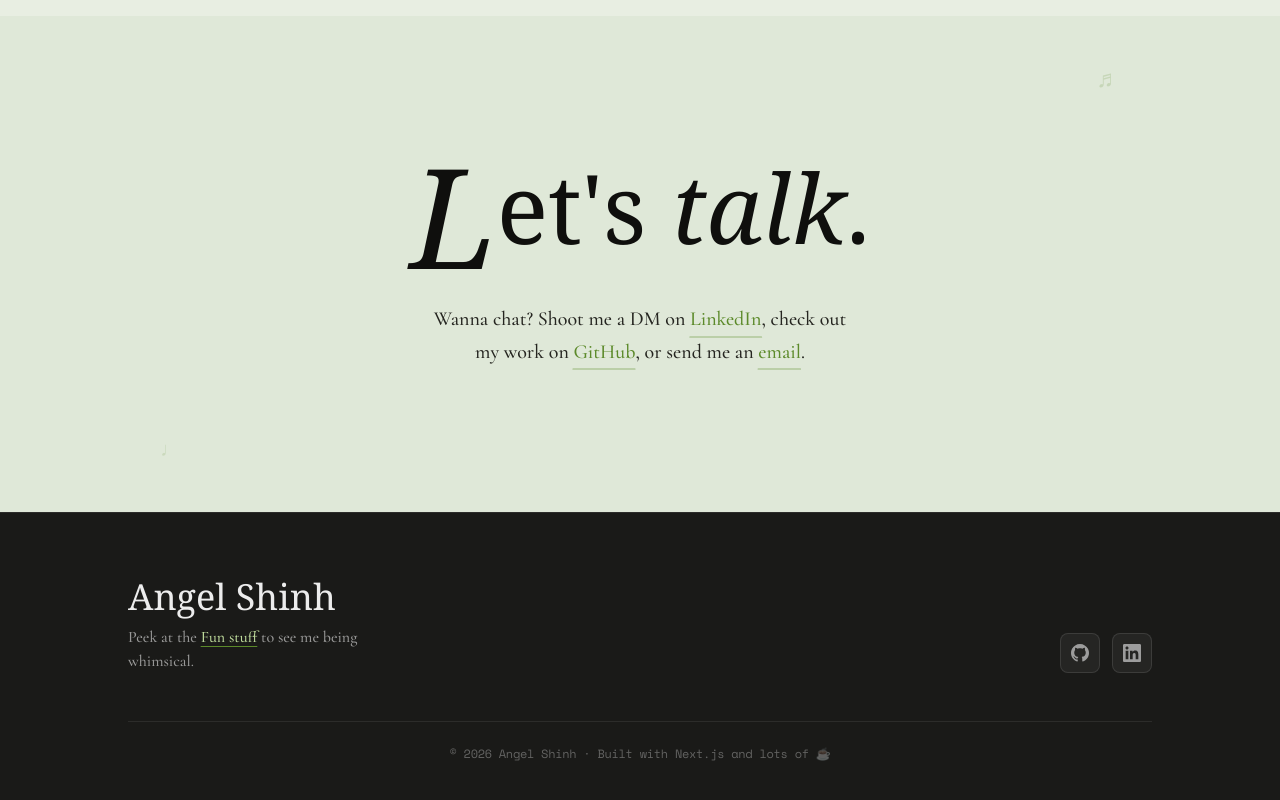
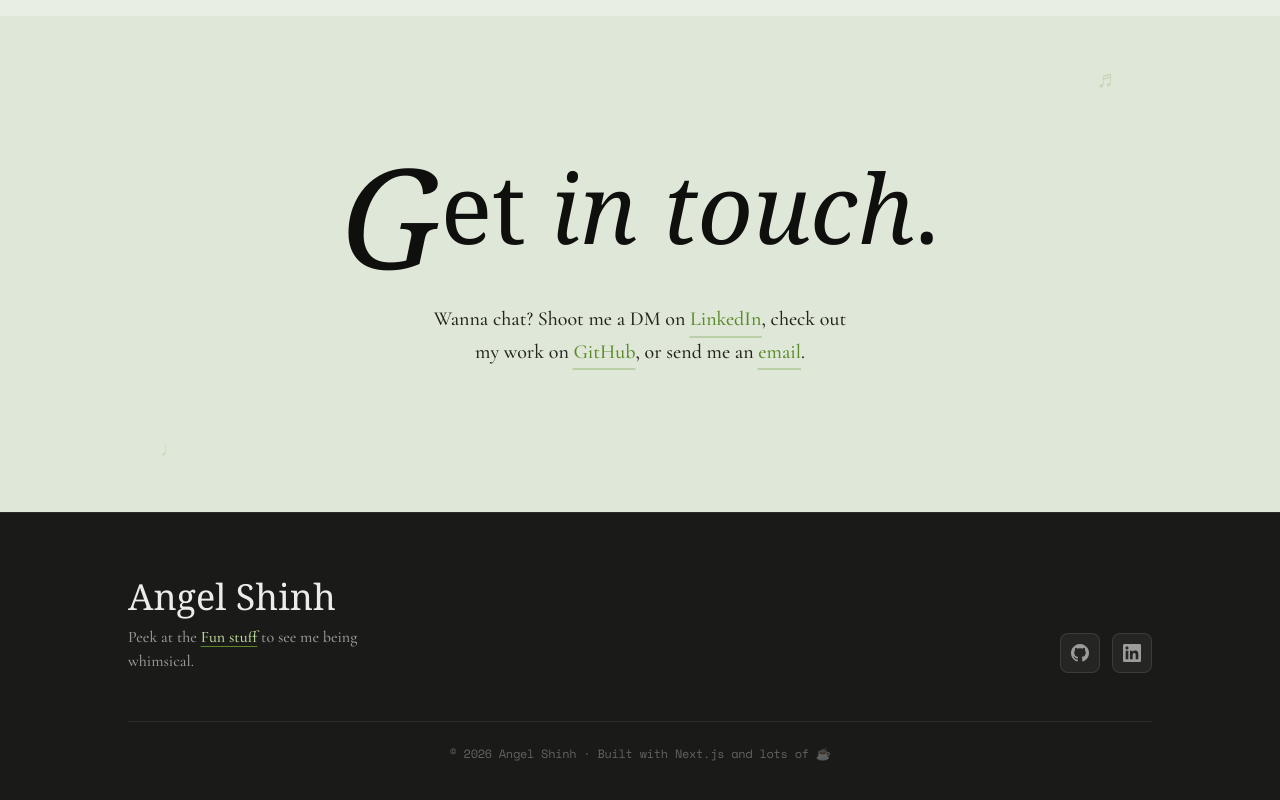
Before and after one commit to angelshinh1/portfolio, a Next.js app: page / in a window 1280 px wide. Shown: the part 5195-5995 px from the top of the page. Built offline with nearby package versions, Linux system fonts and the light colour scheme; a web font is replaced by a local one.

Commit message:
new contact message

```diff
--- a/src/components/Contact.js
+++ b/src/components/Contact.js
@@ -21,8 +21,8 @@ export default function Contact() {
 
       <Reveal delay={0.05}>
         <h2 className="font-heading text-[clamp(2.75rem,9vw,6rem)] leading-[0.98] text-[var(--text-primary)]">
-          <span className="initial">L</span>et&apos;s{" "}
-          <em>talk</em>.
+          <span className="initial">G</span>et{" "}
+          <em>in touch</em>.
         </h2>
       </Reveal>
 
```
